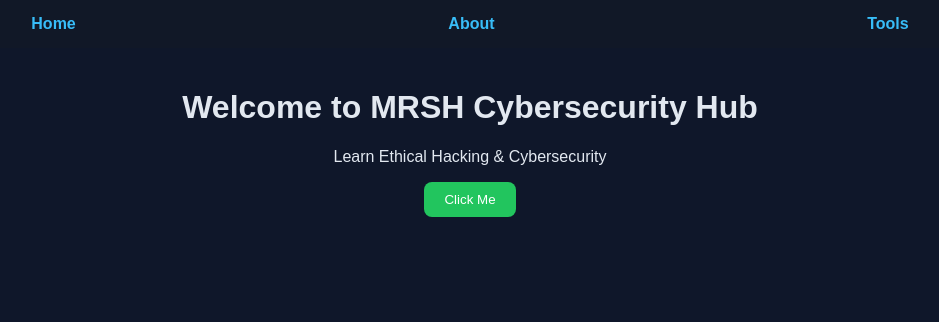
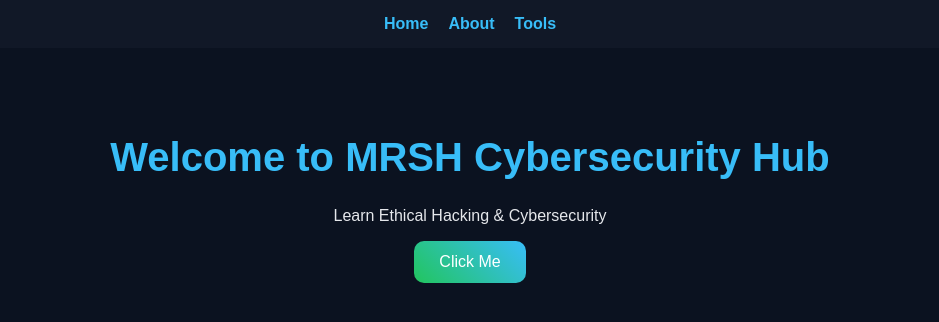
Before and after one commit to bindasschokravibes-creator/mrsh-website, a plain HTML site: page index.html in a window 1280 px wide. Shown: the whole page, without its empty margins (170-1109 px from the left). Drawn offline with Linux system fonts and the light colour scheme.

Commit message:
Update style.css

```diff
--- a/style.css
+++ b/style.css
@@ -1,37 +1,67 @@
 body {
     margin: 0;
     font-family: Arial, sans-serif;
-    background: #0f172a;
-    color: #e2e8f0;
+    background: #0b1220;
+    color: #e5e7eb;
 }
 
+/* Navbar */
 nav {
     background: #111827;
     padding: 15px;
     display: flex;
-    justify-content: space-around;
+    justify-content: center;
+    gap: 20px;
+    position: sticky;
+    top: 0;
 }
 
 nav a {
     color: #38bdf8;
     text-decoration: none;
     font-weight: bold;
+    transition: 0.3s;
 }
 
 nav a:hover {
     color: #22c55e;
+    transform: scale(1.1);
 }
 
+/* Main container */
 .container {
-    padding: 20px;
     text-align: center;
+    padding: 60px 20px;
 }
 
+/* Heading */
+h1 {
+    font-size: 40px;
+    color: #38bdf8;
+}
+
+/* Button */
 button {
-    background: #22c55e;
+    background: linear-gradient(45deg, #22c55e, #38bdf8);
     border: none;
-    padding: 10px 20px;
+    padding: 12px 25px;
     color: white;
-    border-radius: 8px;
+    border-radius: 10px;
     cursor: pointer;
+    font-size: 16px;
+    transition: 0.3s;
 }
+
+button:hover {
+    transform: scale(1.1);
+    box-shadow: 0 0 15px #38bdf8;
+}
+
+/* Card style (future use) */
+.card {
+    background: #111827;
+    padding: 20px;
+    margin: 15px;
+    border-radius: 12px;
+    box-shadow: 0 0 10px rgba(56,189,248,0.2);
+}
```
